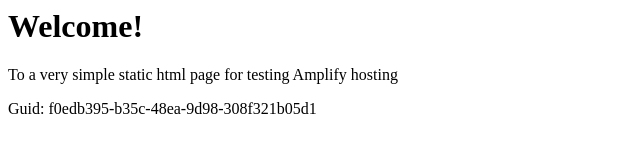
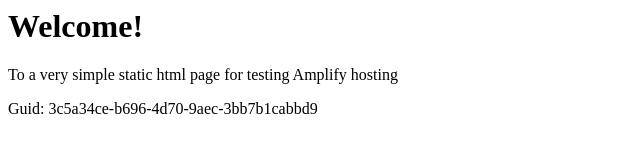
Before and after one commit to aws-aemilia-sfo/Github-PR-Commit-Integration-Test-DoNotTouch-GitHubWebhookPushCanaryTest-v1-prod-us-west-1, a website: page src/index.html in a window 1280 px wide. Shown: the full height of the page, 0-640 px from the left. Drawn offline with Linux system fonts and the light colour scheme.

Commit message:
commit from integ tests

```diff
--- a/src/index.html
+++ b/src/index.html
@@ -12,6 +12,6 @@
 <body>
     <h1>Welcome!</h1>
     <p>To a very simple static html page for testing Amplify hosting</p>
-    <p>Guid: f0edb395-b35c-48ea-9d98-308f321b05d1</p></body>
+    <p>Guid: 3c5a34ce-b696-4d70-9aec-3bb7b1cabbd9</p></body>
 
 </html>
```
